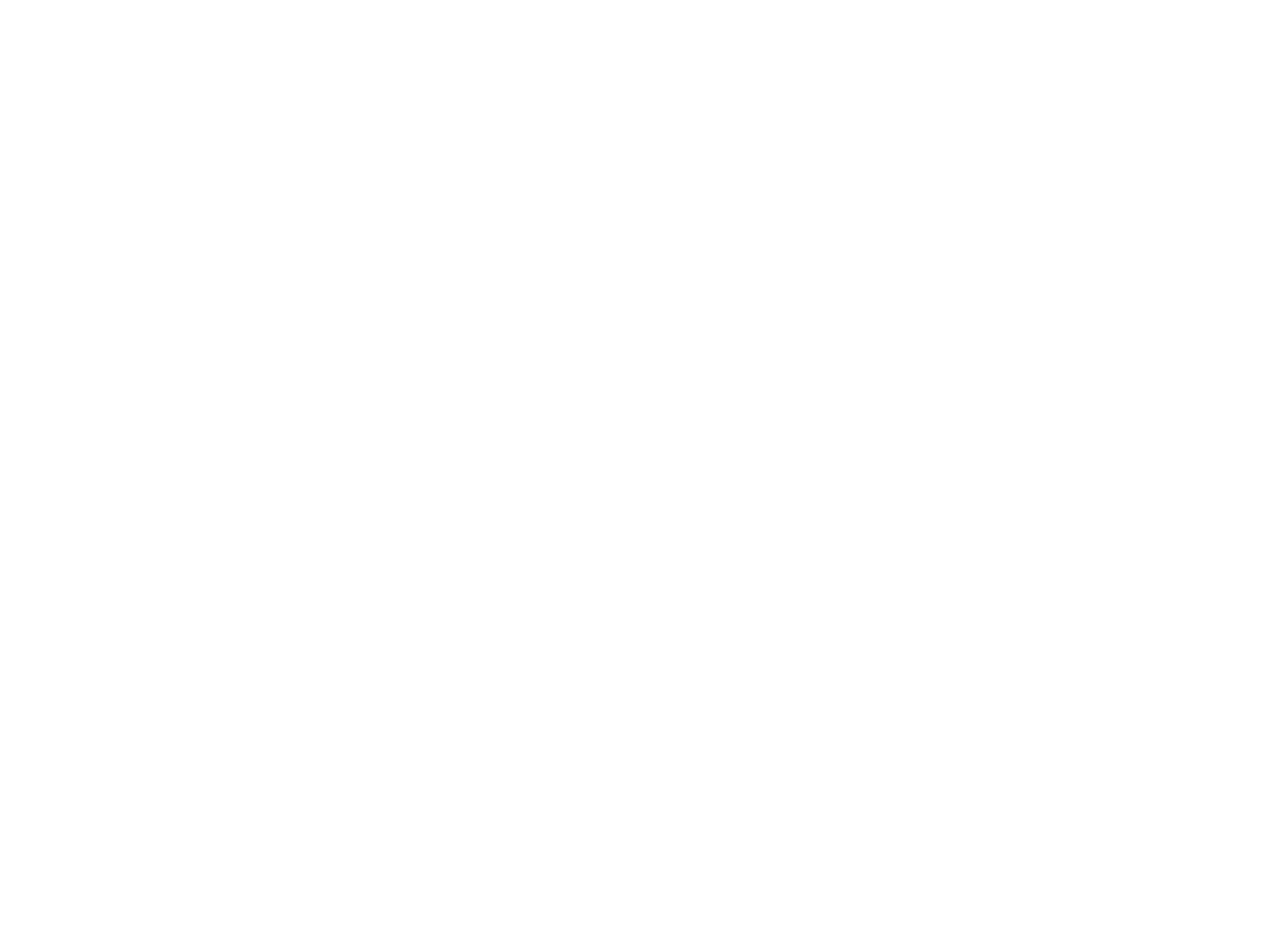
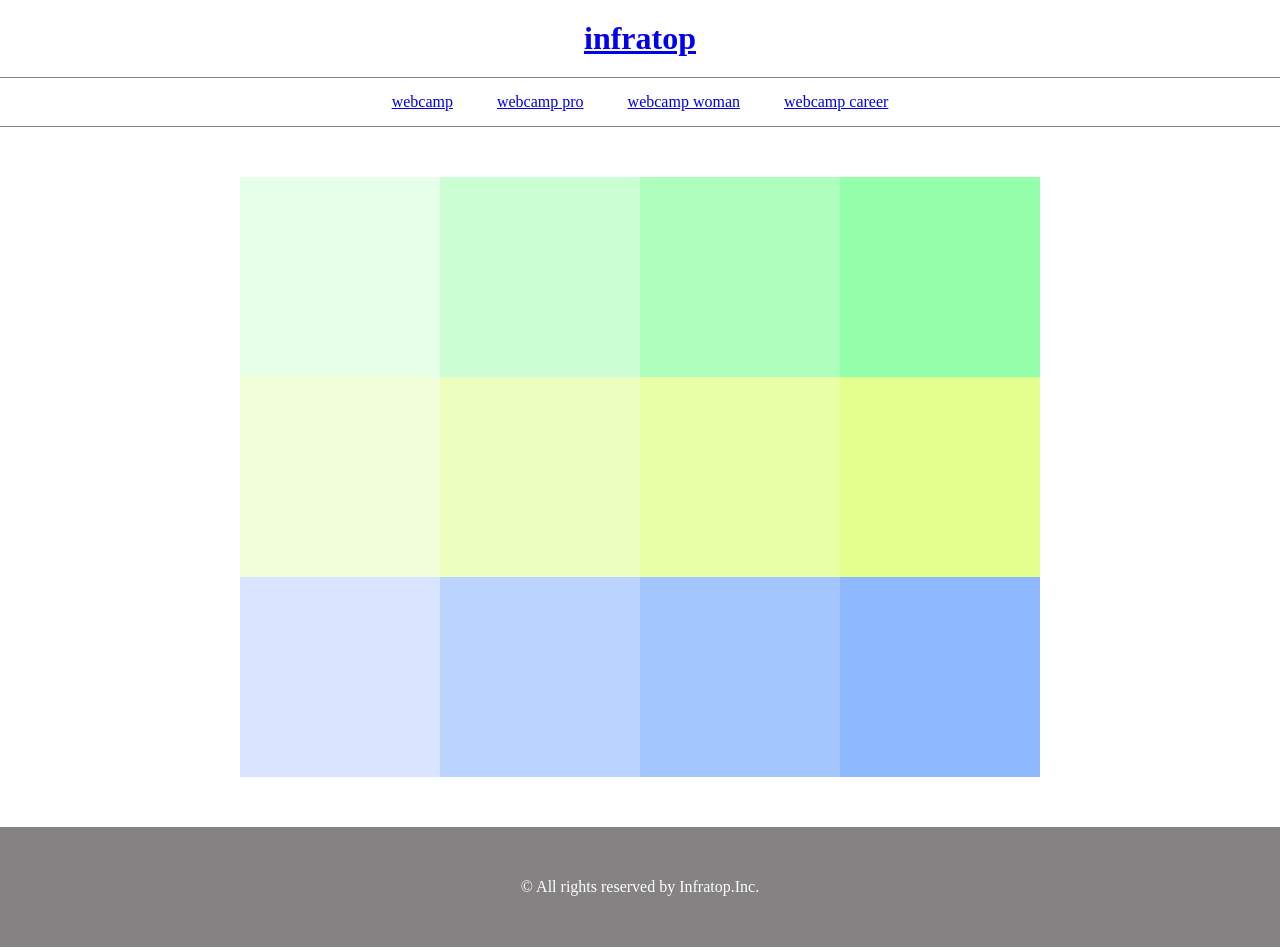
Before and after one commit to Issei2786/HTML-CSS, a plain HTML site: page caravan/index.html in a window 1280 px wide. Drawn offline with Linux system fonts and the light colour scheme.

Commit message:
[Finish]1-5

```diff
--- a/caravan/index.html
+++ b/caravan/index.html
@@ -1,22 +1,50 @@
 <!DOCTYPE html>
 <html lang="ja">
+
 <head>
   <meta charset="UTF-8" />
-    <!-- CSSファイルの読み込み -->
+  <title>5章演習</title>
   <link rel="stylesheet" href="style.css" />
-    <title>CARAVAN</title>
 </head>
 
 <body>
-    <!-- main-visual用のdiv -->
-    <div class="main-visual">
-      <div class="main-visual-content"></div>
+  <header>
+    <h1><a href="http://infratop.jp/">infratop</a></h1>
+  </header>
+
+  <nav>
+    <ul class="nav-list">
+      <li class="nav-list-item"><a href="http://web-camp.io/">webcamp</a></li>
+      <li class="nav-list-item">
+        <a href="http://web-camp.io/pro/">webcamp pro</a>
+      </li>
+      <li class="nav-list-item">
+        <a href="http://web-camp.io/woman/">webcamp woman</a>
+      </li>
+      <li class="nav-list-item">
+        <a href="http://web-camp.io/career/">webcamp career</a>
+      </li>
+    </ul>
+  </nav>
+
+  <div class="main">
+    <div class="box1"></div>
+    <div class="box2"></div>
+    <div class="box3"></div>
+    <div class="box4"></div>
+    <div class="box5"></div>
+    <div class="box6"></div>
+    <div class="box7"></div>
+    <div class="box8"></div>
+    <div class="box9"></div>
+    <div class="box10"></div>
+    <div class="box11"></div>
+    <div class="box12"></div>
   </div>
 
-    <!-- main用のdiv -->
-    <div class="main">
-      <div class="blog"></div>
-      <div class="sidebar"></div>
-    </div>
+  <footer>
+    <p class="footer-text">© All rights reserved by Infratop.Inc.</p>
+  </footer>
 </body>
+
 </html>
--- a/caravan/style.css
+++ b/caravan/style.css
@@ -4,29 +4,113 @@
   box-sizing: border-box;
 }
 
-.main-visual {
-  width: 100%; /* 横幅いっぱい */
-  height: 300px; /* 高さ300px */
+header {
+  width: 100%;
+  padding: 20px 0;
+  text-align: center;
 }
 
-.main-visual-content {
-  width: 350px; /* 横幅350px */
-  height: 300px; /* 親の高さに揃える */
+.nav-list {
+  text-align: center;
+  padding: 15px 0;
+  margin: 0 auto;
+  border-bottom: 1px solid #848282;
+  border-top: 1px solid #848282;
+}
+
+.nav-list-item {
+  list-style: none;
+  display: inline-block;
+  margin: 0 20px;
 }
 
 .main {
-  width: 840px; /* 横幅840px */
-  display: flex; /* Flexboxの利用 */
-  justify-content: center; /* 子要素の横並び・中央寄せ */
-  margin: 0 auto; /* 中央寄せ（左右に余白がないとできない） */
+  width: 800px;
+  margin: 50px auto;
+  display: flex;
+  flex-wrap: wrap;
 }
 
-.blog {
-  width: 600px; /* 横幅600px */
-  height: 1400px; /* 高さ1400px */
+.box1 {
+  width: 200px;
+  height: 200px;
+  background-color: #e6ffe9;
 }
 
-.sidebar {
-  width: 240px; /* 横幅240px */
-  height: 1400px; /* 高さ1400px */
+.box2 {
+  width: 200px;
+  height: 200px;
+  background-color: #cbffd3;
 }
+
+.box3 {
+  width: 200px;
+  height: 200px;
+  background-color: #aeffbd;
+}
+
+.box4 {
+  width: 200px;
+  height: 200px;
+  background-color: #93ffab;
+}
+
+.box5 {
+  width: 200px;
+  height: 200px;
+  background-color: #f3ffd8;
+}
+
+.box6 {
+  width: 200px;
+  height: 200px;
+  background-color: #edffbe;
+}
+
+.box7 {
+  width: 200px;
+  height: 200px;
+  background-color: #e9ffa5;
+}
+
+.box8 {
+  width: 200px;
+  height: 200px;
+  background-color: #e4ff8d;
+}
+
+.box9 {
+  width: 200px;
+  height: 200px;
+  background-color: #d9e5ff;
+}
+
+.box10 {
+  width: 200px;
+  height: 200px;
+  background-color: #bad3ff;
+}
+
+.box11 {
+  width: 200px;
+  height: 200px;
+  background-color: #a4c6ff;
+}
+
+.box12 {
+  width: 200px;
+  height: 200px;
+  background-color: #8eb8ff;
+}
+
+footer {
+  width: 100%;
+  height: 120px;
+  text-align: center;
+  line-height: 120px;
+  background-color: #848282;
+}
+
+.footer-text {
+  color: #fff;
+}
```
Lines whose indentation alone changed are shown as unchanged.
